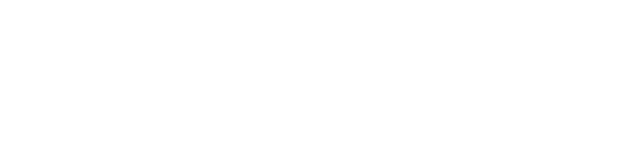
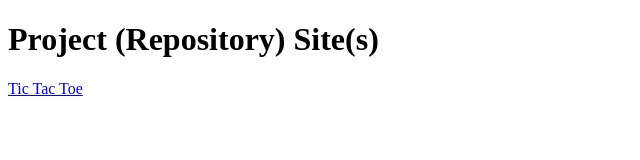
Before and after one commit to c6z3h/c6z3h.github.io, a plain HTML site: page index.html in a window 1280 px wide. Shown: the whole page, without its empty margins (0-640 px from the left). Drawn offline with Linux system fonts and the light colour scheme.

Commit message:
Add text to index.html

```diff
--- a/index.html
+++ b/index.html
@@ -2,3 +2,7 @@
 <head>
   <meta name="google-adsense-account" content="ca-pub-1466451620848325">
 </head>
+<body>
+  <h1>Project (Repository) Site(s)</h1>
+  <a href='https://c6z3h.github.io/tic_tac_toe/'>Tic Tac Toe</a>
+</body>
```
